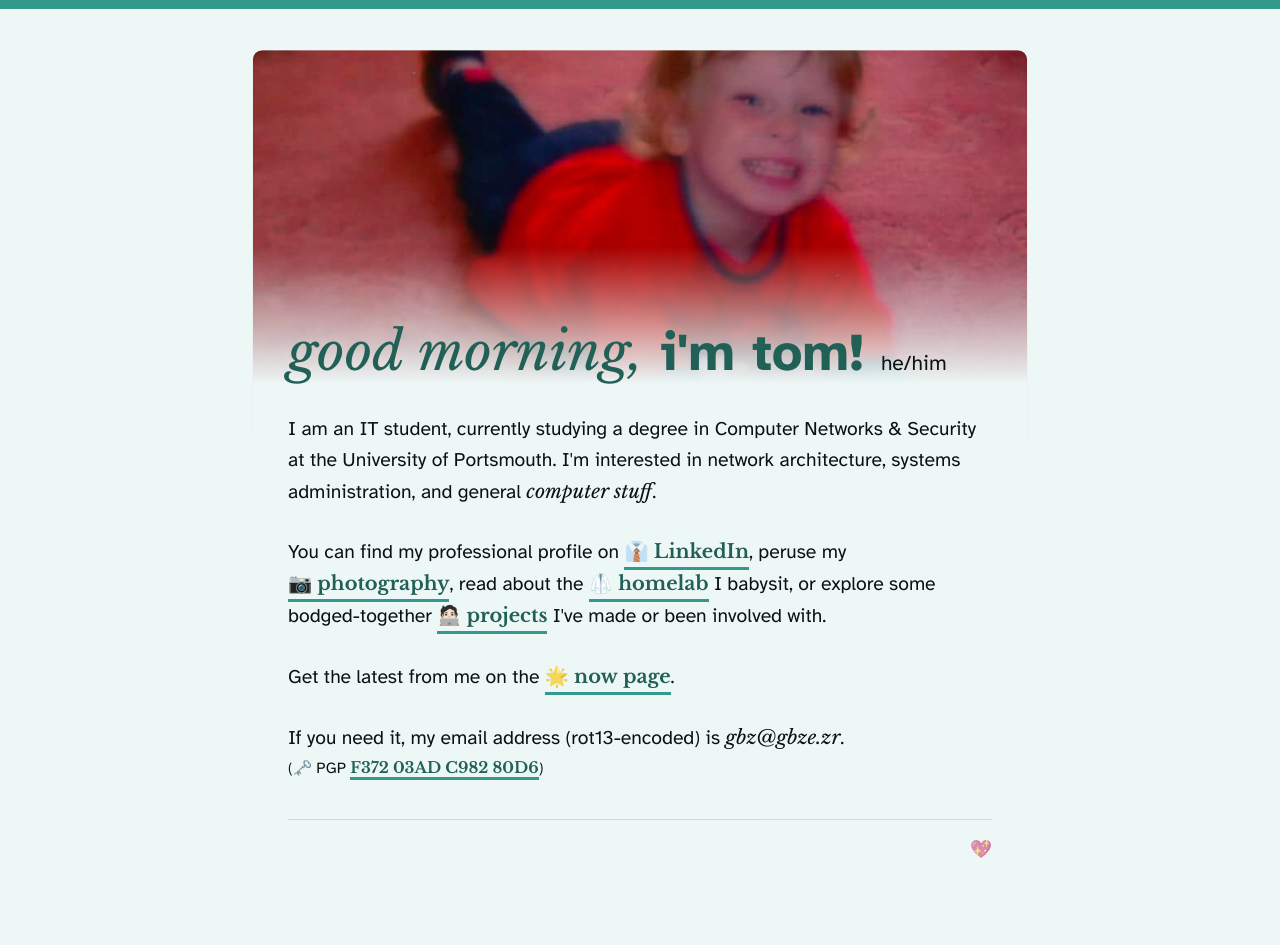
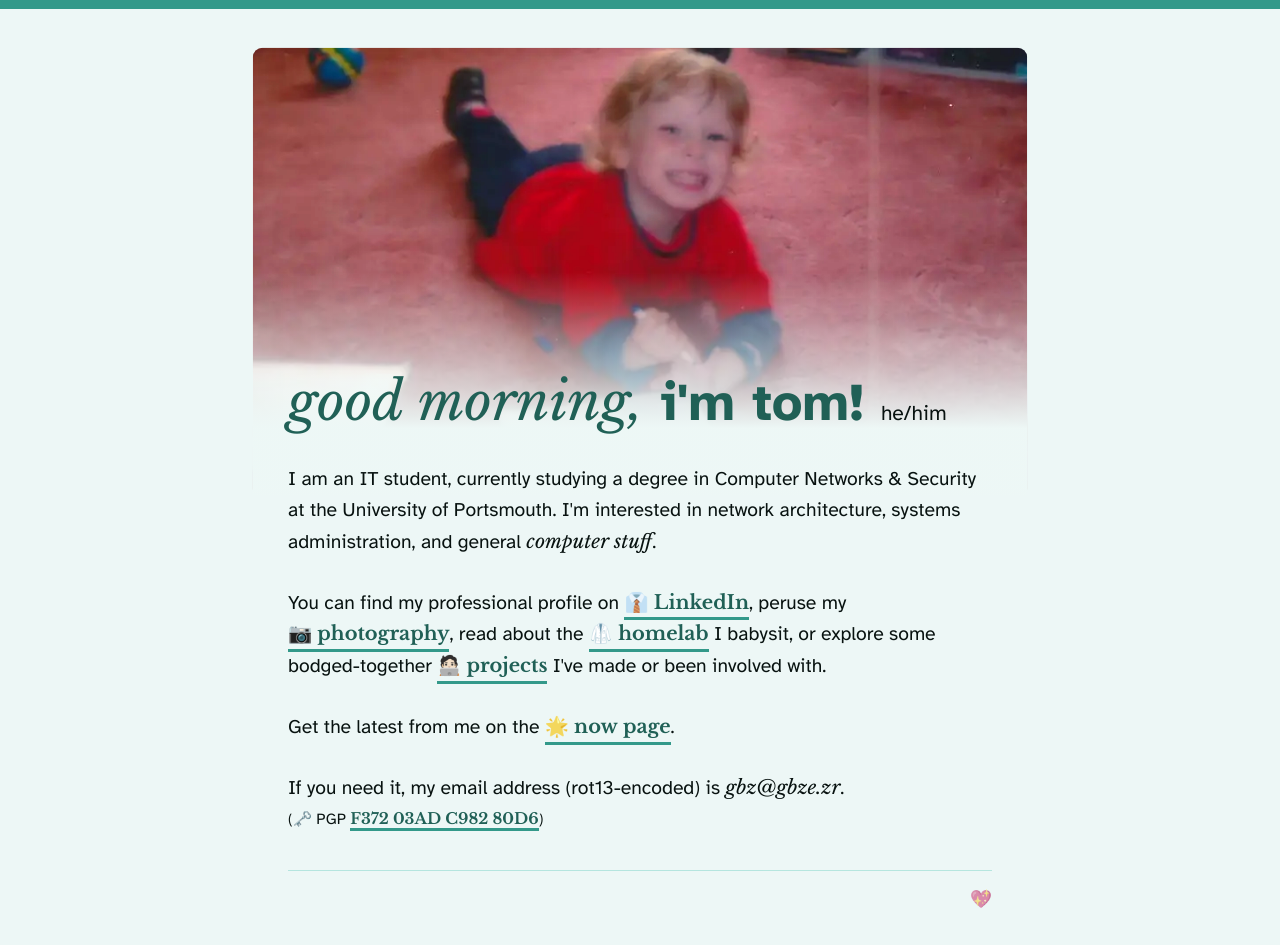
Before and after one commit to t5r7/thomasr.me, a Jekyll site: the page built from index.html, in a window 1280 px wide. Built offline with Jekyll 4.4.1, drawn with Linux system fonts in a browser that asks for light colours; before the commit the page ends 900 px from its top, so only the background shows below that.

Commit message:
make homepage image more ~efficient~

```diff
--- a/_config.yml
+++ b/_config.yml
@@ -1,6 +1,6 @@
 title: ThomasR.me
 description: "✌🏻 Personal website of Thomas 'Tom' Robinson"
-image: /static/img/blondtommodrawing.jpg
+image: /static/img/blondtommodrawing-500.jpg
 
 baseurl: "" # no trailing slash
 url: https://thomasr.me
--- a/_includes/home-header.html
+++ b/_includes/home-header.html
@@ -4,11 +4,26 @@
 
 <header id="home-header">
 	<figure class="page-image" aria-hidden="true">
-		<img src="{{ site.image }}" alt="{{ site.title }}">
+		<picture>
+			<source srcset="{{ site.baseurl }}/static/img/blondtommodrawing-500.webp 500w,
+					        {{ site.baseurl }}/static/img/blondtommodrawing-1000.webp 1000w"
+					sizes="(max-width: 60em) 80vw,
+				           1000px"
+						   type="image/webp">
+
+			<source srcset="{{ site.baseurl }}/static/img/blondtommodrawing-500.jpg 500w,
+					        {{ site.baseurl }}/static/img/blondtommodrawing-1000.jpg 1000w"
+					sizes="(max-width: 60em) 80vw,
+				           1000px"
+						   type="image/jpeg">
+
+			<img src="{{ site.baseurl }}/static/img/blondtommodrawing-240.jpg"
+				alt="A photograph of toddler-aged Thomas, with blond hair, lying on a carpeted floor, clutching a pen and smiling gleefully.">
+		</picture>
 	</figure>
 
 	<h1>
-		<span id="js-greeting">Hello,</span>
+		<span id="js-greeting">Hello Friend,</span>
 		I'm&nbsp;Tom!
 		<span id="pronouns"><span class="sr-only">my pronouns are </span>he/him</span>
 	</h1>
--- a/static/css/_headers.scss
+++ b/static/css/_headers.scss
@@ -54,11 +54,14 @@
 
 	img {
 		width: 100%;
-		aspect-ratio: 2 / 1;
+		aspect-ratio: 1.75 / 1;
 		object-fit: cover;
 		border-top-left-radius: 0.5em;
 		border-top-right-radius: 0.5em;
-		filter: brightness(0.9) saturate(1.2) contrast(1.2);
+		filter: brightness(0.9) saturate(0.8) contrast(1.2);
+		@include in-light-mode() {
+			filter: brightness(1.1) saturate(1) contrast(1.2);
+		}
 	}
 
 	// fade out bottom of image
```
Also changed, not shown: static/img/blondtommodrawing-1000.jpg (added), static/img/blondtommodrawing-1000.webp (added), static/img/blondtommodrawing-500.jpg (added), static/img/blondtommodrawing-500.webp (added), static/img/blondtommodrawing.jpg (deleted).
